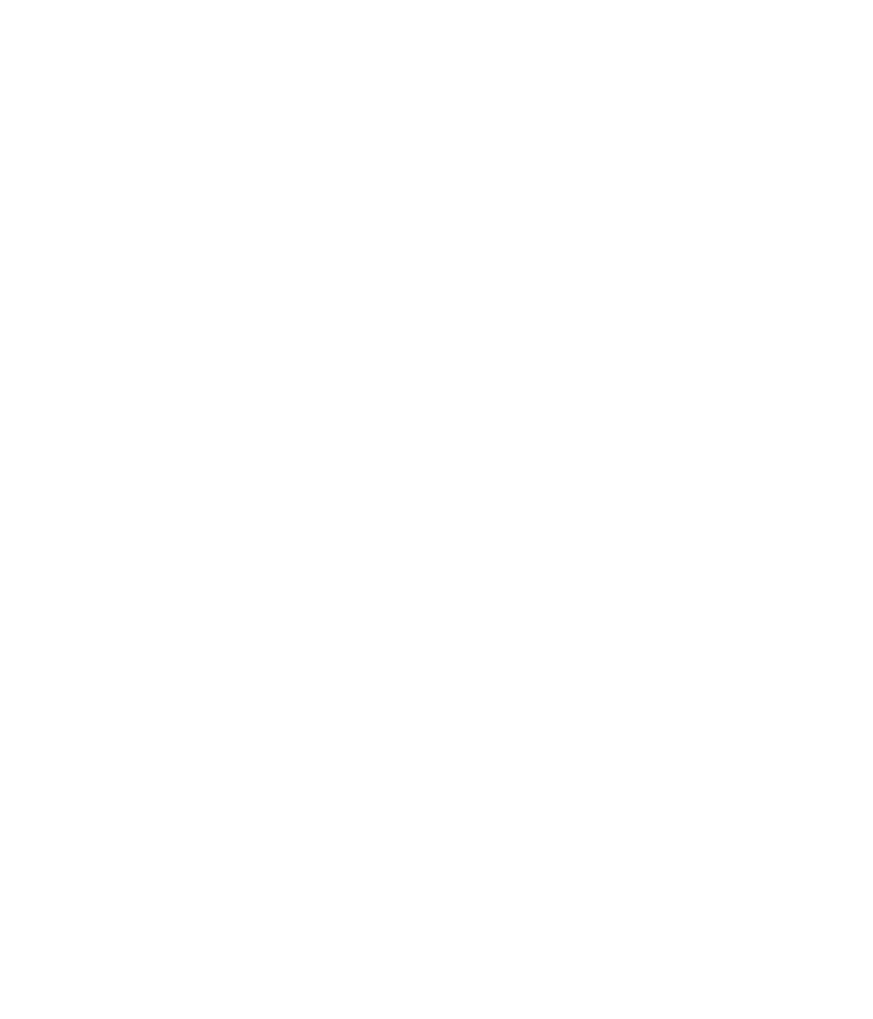
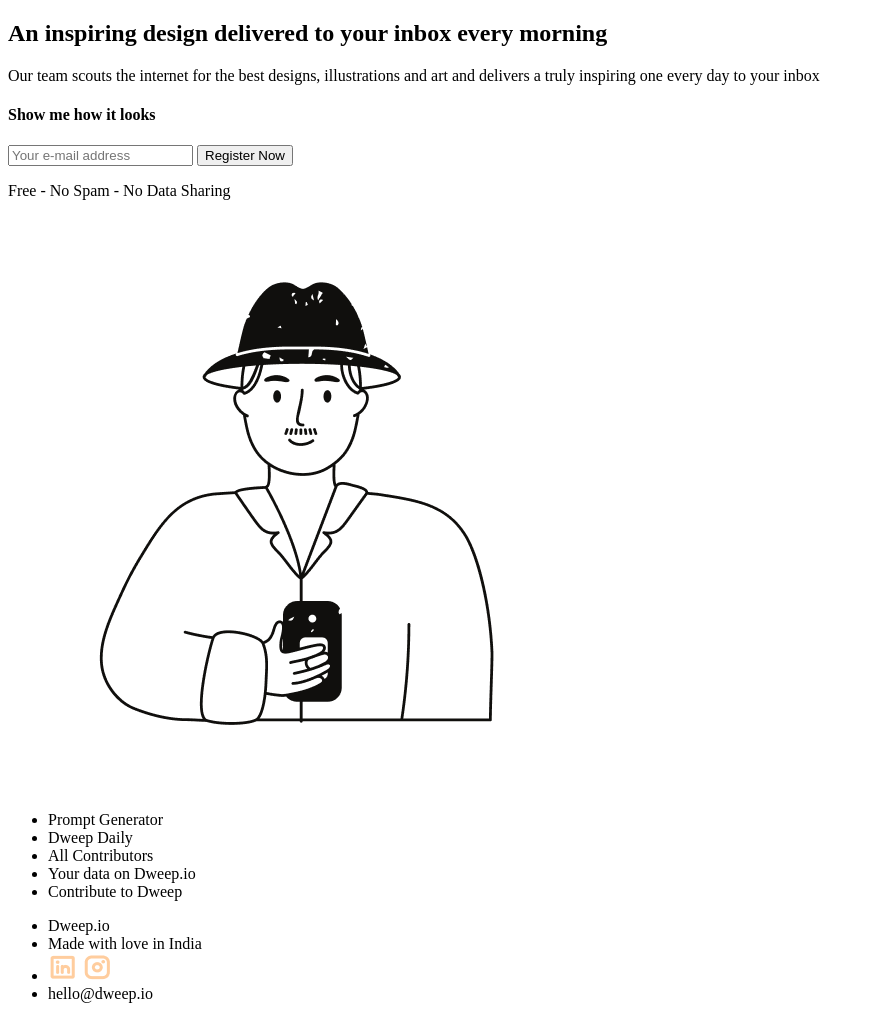
Before and after one commit to rakesh-kumar-18/micro-project-1, a plain HTML site: page index.html in a window 1280 px wide. Shown: the whole page, without its empty margins (0-873 px from the left). Before the commit the page ends 800 px from the top, so only its background shows below. Drawn offline with Linux system fonts and the light colour scheme.

Commit message:
create structure of the  web page

```diff
--- a/index.html
+++ b/index.html
@@ -5,11 +5,48 @@
     <meta charset="UTF-8">
     <meta name="viewport" content="width=device-width, initial-scale=1.0">
     <link rel="stylesheet" href="style.css">
-    <title>Document</title>
+    <title>dweep.io</title>
 </head>
 
 <body>
+    <header>
+        <section>
+            <h1>An inspiring design delivered to your inbox every morning</h1>
+            <p>Our team scouts the internet for the best designs, illustrations and art and delivers a truly inspiring
+                one
+                every
+                day to
+                your inbox</p>
+            <h4>Show me how it looks</h4>
+            <input type="email" placeholder="Your e-mail address">
+            <button type="submit">Register Now</button>
+            <p>Free - No Spam - No Data Sharing</p>
+        </section>
 
+        <section>
+            <img src="images/dweep io 1.png" alt="logo">
+        </section>
+    </header>
+
+    <footer>
+        <ul>
+            <li>Prompt Generator</li>
+            <li>Dweep Daily</li>
+            <li>All Contributors</li>
+            <li>Your data on Dweep.io</li>
+            <li>Contribute to Dweep</li>
+        </ul>
+
+        <ul>
+            <li>Dweep.io</li>
+            <li>Made with love in India</li>
+            <li>
+                <img src="images/LinkedinLogo.png" alt="LinkedIn Logo">
+                <img src="images/InstagramLogo.png" alt="Instagram Logo">
+            </li>
+            <li>hello@dweep.io</li>
+        </ul>
+    </footer>
 </body>
 
 </html>
```
